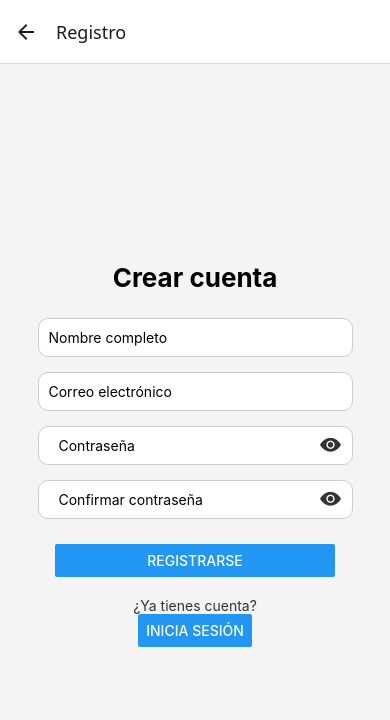
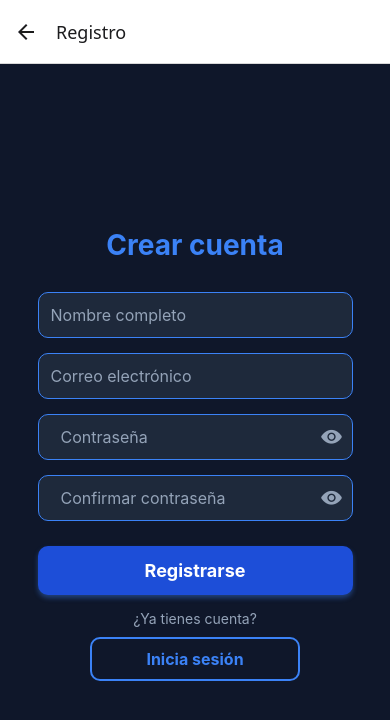
Before and after one commit to David25-gif/PowerPD, a React Native app: screen /Registro in a window 390 px wide. Shown: the top 720 px of the page. Built offline with nearby package versions, Linux system fonts and the light colour scheme; no server answers.

Commit message:
Se cambio el color en el Registro

```diff
--- a/screens/RegistroScreen.js
+++ b/screens/RegistroScreen.js
@@ -1,13 +1,20 @@
 import React, { useState, useContext } from 'react';
-import { View, Text, TextInput, Button, StyleSheet, Alert, TouchableOpacity, Platform } from 'react-native';
+import { View, Text, TextInput, StyleSheet, Alert, TouchableOpacity, Platform } from 'react-native';
 import { Ionicons } from '@expo/vector-icons';
 import { createUserWithEmailAndPassword, updateProfile } from "firebase/auth";
 import { auth, db } from "../firebaseConfig";
 import { doc, setDoc } from 'firebase/firestore';
-import { UserContext } from '../App'; // Contexto global para usuario
+import { UserContext } from '../App';
+
+// 🎨 Paleta de colores
+const BG = '#0F172A';         // Fondo azul oscuro
+const BUTTON = '#1D4ED8';     // Azul brillante
+const BUTTON_ALT = '#3B82F6'; // Azul claro (sombra)
+const TEXT = '#FFFFFF';       // Blanco
+const SUBTEXT = '#94A3B8';    // Gris azulado suave
 
 export default function RegistroScreen({ navigation }) {
-  const { updateUserData } = useContext(UserContext); // Acceso a contexto global
+  const { updateUserData } = useContext(UserContext);
 
   const [nombre, setNombre] = useState('');
   const [email, setEmail] = useState('');
@@ -65,7 +72,6 @@ export default function RegistroScreen({ navigation }) {
       const userCredential = await createUserWithEmailAndPassword(auth, email, password);
       await updateProfile(userCredential.user, { displayName: nombre });
 
-      // Guardar datos adicionales en Firestore
       await setDoc(doc(db, "usuarios", userCredential.user.uid), {
         nombre,
         email,
@@ -75,12 +81,9 @@ export default function RegistroScreen({ navigation }) {
         profileComplete: false,
       });
 
-      // Actualizar contexto global
       updateUserData({ nombre });
 
       mostrarAlerta('✅ Registro exitoso', 'Tu cuenta ha sido creada con éxito.');
-
-      // Navegar a la siguiente pantalla
       navigation.replace("Genero");
 
     } catch (error) {
@@ -102,6 +105,7 @@ export default function RegistroScreen({ navigation }) {
       <TextInput
         style={styles.input}
         placeholder="Nombre completo"
+        placeholderTextColor={SUBTEXT}
         value={nombre}
         onChangeText={setNombre}
         autoCapitalize="words"
@@ -109,6 +113,7 @@ export default function RegistroScreen({ navigation }) {
       <TextInput
         style={styles.input}
         placeholder="Correo electrónico"
+        placeholderTextColor={SUBTEXT}
         keyboardType="email-address"
         value={email}
         onChangeText={setEmail}
@@ -119,12 +124,13 @@ export default function RegistroScreen({ navigation }) {
         <TextInput
           style={styles.passwordInput}
           placeholder="Contraseña"
+          placeholderTextColor={SUBTEXT}
           secureTextEntry={!showPassword}
           value={password}
           onChangeText={setPassword}
         />
         <TouchableOpacity onPress={() => setShowPassword(!showPassword)}>
-          <Ionicons name={showPassword ? 'eye-off' : 'eye'} size={22} color="#333" />
+          <Ionicons name={showPassword ? 'eye-off' : 'eye'} size={22} color={SUBTEXT} />
         </TouchableOpacity>
       </View>
 
@@ -132,68 +138,107 @@ export default function RegistroScreen({ navigation }) {
         <TextInput
           style={styles.passwordInput}
           placeholder="Confirmar contraseña"
+          placeholderTextColor={SUBTEXT}
           secureTextEntry={!showConfirmPassword}
           value={confirmPassword}
           onChangeText={setConfirmPassword}
         />
         <TouchableOpacity onPress={() => setShowConfirmPassword(!showConfirmPassword)}>
-          <Ionicons name={showConfirmPassword ? 'eye-off' : 'eye'} size={22} color="#333" />
+          <Ionicons name={showConfirmPassword ? 'eye-off' : 'eye'} size={22} color={SUBTEXT} />
         </TouchableOpacity>
       </View>
 
-      <View style={styles.buttonContainer}>
-        <Button title="Registrarse" onPress={handleRegistro} />
-      </View>
+      <TouchableOpacity style={styles.buttonPrimary} onPress={handleRegistro}>
+        <Text style={styles.buttonText}>Registrarse</Text>
+      </TouchableOpacity>
 
       <Text style={styles.link}>¿Ya tienes cuenta?</Text>
-      <Button title="Inicia sesión" onPress={() => navigation.navigate('Login')} />
+
+      <TouchableOpacity style={styles.buttonSecondary} onPress={() => navigation.navigate('Login')}>
+        <Text style={styles.buttonAltText}>Inicia sesión</Text>
+      </TouchableOpacity>
     </View>
   );
 }
 
+// 🎨 Estilos
 const styles = StyleSheet.create({
   container: {
     flex: 1,
+    backgroundColor: BG,
     justifyContent: 'center',
     alignItems: 'center',
-    backgroundColor: '#f4f4f4',
     padding: 20,
   },
   title: {
-    fontSize: 26,
+    fontSize: 28,
     fontWeight: 'bold',
-    marginBottom: 25,
+    color: BUTTON_ALT,
+    marginBottom: 30,
   },
   input: {
     width: '90%',
     borderWidth: 1,
-    borderColor: '#ccc',
+    borderColor: BUTTON_ALT,
     borderRadius: 10,
-    padding: 10,
+    padding: 12,
     marginBottom: 15,
-    backgroundColor: '#fff',
+    backgroundColor: '#1E293B',
+    color: TEXT,
+    fontSize: 16,
   },
   passwordContainer: {
     width: '90%',
     flexDirection: 'row',
     alignItems: 'center',
     borderWidth: 1,
-    borderColor: '#ccc',
+    borderColor: BUTTON_ALT,
     borderRadius: 10,
     paddingHorizontal: 10,
     marginBottom: 15,
-    backgroundColor: '#fff',
+    backgroundColor: '#1E293B',
   },
   passwordInput: {
     flex: 1,
-    padding: 10,
+    padding: 12,
+    color: TEXT,
+    fontSize: 16,
   },
-  buttonContainer: {
-    width: '80%',
-    marginVertical: 10,
+  buttonPrimary: {
+    backgroundColor: BUTTON,
+    paddingVertical: 14,
+    borderRadius: 10,
+    width: '90%',
+    alignItems: 'center',
+    marginTop: 10,
+    shadowColor: BUTTON_ALT,
+    shadowOpacity: 0.4,
+    shadowOffset: { width: 0, height: 3 },
+    shadowRadius: 5,
+    elevation: 5,
+  },
+  buttonText: {
+    color: TEXT,
+    fontSize: 18,
+    fontWeight: 'bold',
   },
   link: {
+    marginTop: 15,
+    color: SUBTEXT,
+    fontSize: 14,
+  },
+  buttonSecondary: {
     marginTop: 10,
-    color: '#333',
+    borderColor: BUTTON_ALT,
+    borderWidth: 2,
+    borderRadius: 10,
+    paddingVertical: 10,
+    width: '60%',
+    alignItems: 'center',
+  },
+  buttonAltText: {
+    color: BUTTON_ALT,
+    fontSize: 16,
+    fontWeight: 'bold',
   },
 });
```
